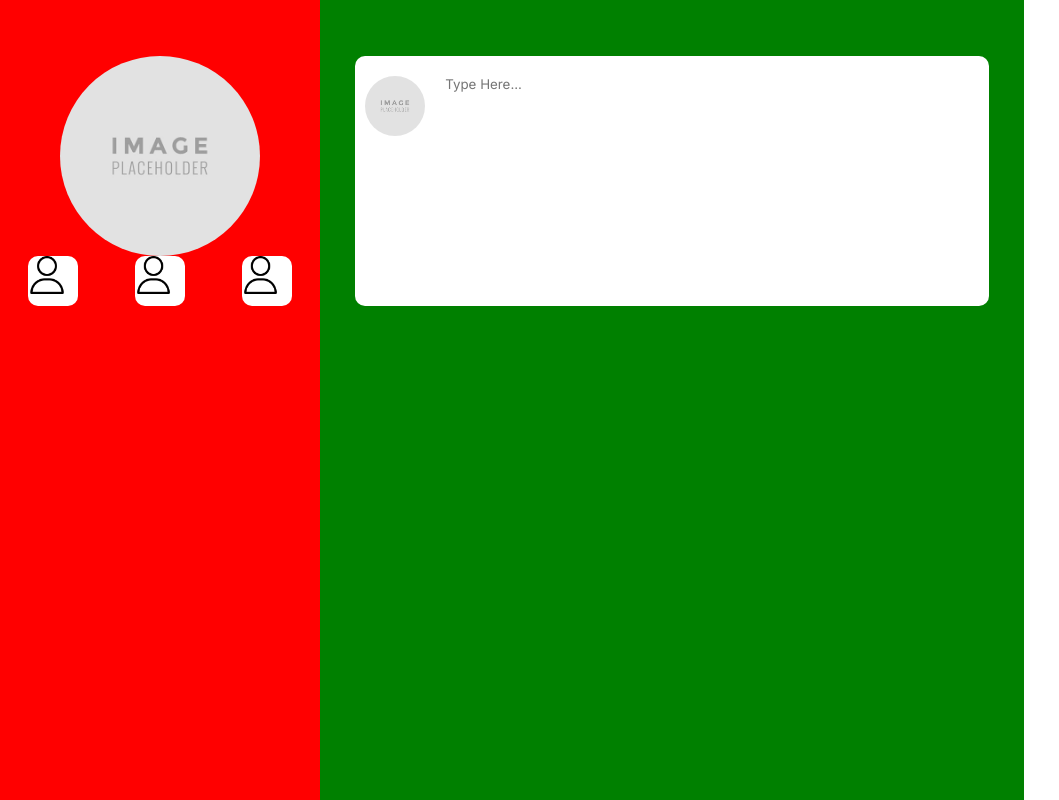
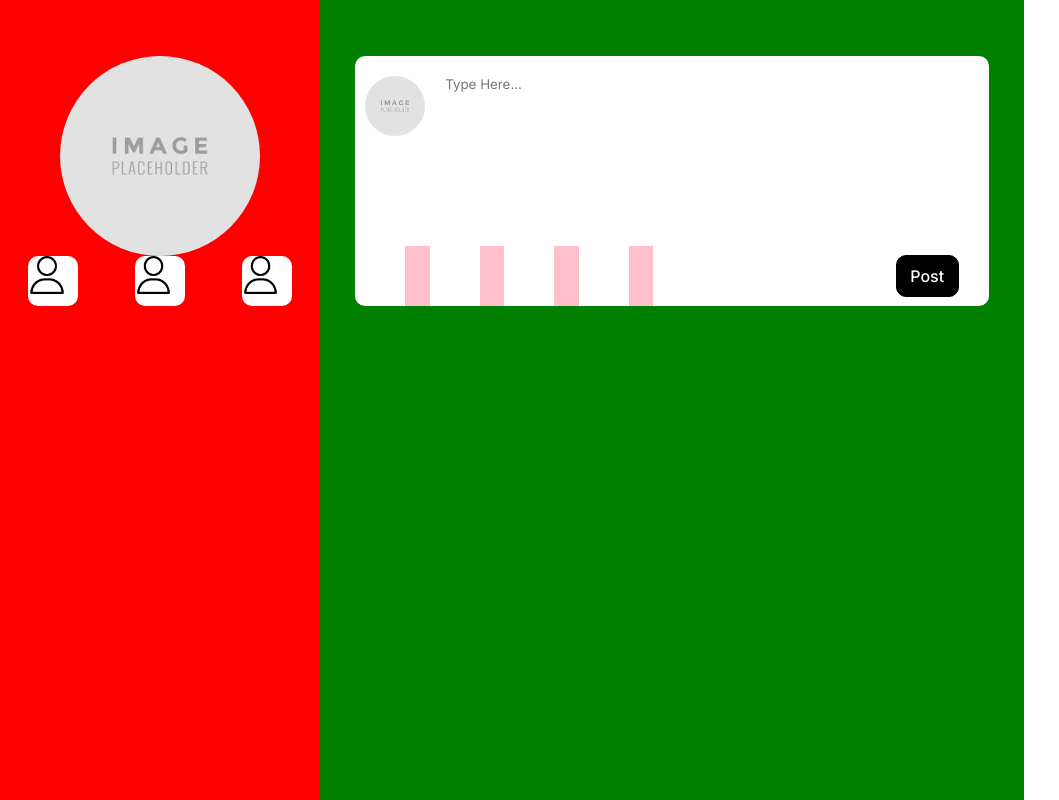
Before and after one commit to DylanBackus/SocialMedia, a React (Vite) app: page / in a window 1280 px wide. Shown: the whole page, without its empty margins (0-1059 px from the left). Built offline with nearby package versions, Linux system fonts and the light colour scheme.

Commit message:
Added under attachments and post button for post container

```diff
--- a/src/HomeMidComponent.jsx
+++ b/src/HomeMidComponent.jsx
@@ -12,6 +12,25 @@ const HomeMidComponent = () => {
 
                         </textarea>
                     </div>
+                    <div className="post-section-attachments">
+                        <div className="attachments">
+
+                        </div>
+                        <div className="attachments">
+
+                        </div>
+                        <div className="attachments">
+
+                        </div>
+                        <div className="attachments">
+
+                        </div>
+                        <div className="post-button-container">
+                            <a className="post-button">
+                                Post
+                            </a>
+                        </div>
+                    </div>
                 </div>
             </div>
 
--- a/src/css/home.css
+++ b/src/css/home.css
@@ -1,32 +1,38 @@
-*{
+* {
     font-family: Inter;
 }
-.home-container{
+
+.home-container {
     width: 100%;
     display: flex;
     flex-direction: row;
 }
-.main-left{
+
+.main-left {
     width: 25%;
     background-color: red;
     height: 100vh;
 }
-.mid-home{
+
+.mid-home {
     display: flex;
     flex-direction: column;
     align-items: center;
     width: 55%;
     background-color: green;
 }
-.search-area{
+
+.search-area {
     width: 20%;
     background-color: aliceblue;
 }
-.pfp{
+
+.pfp {
     border-radius: 500px;
     width: 200px;
 }
-.profile-area{
+
+.profile-area {
     width: 100%;
     display: flex;
     flex-direction: column;
@@ -34,19 +40,22 @@
     align-items: center;
     margin-top: 56px;
 }
-.row{
+
+.row {
     display: flex;
     flex-direction: row;
     width: 100%;
     justify-content: center;
 }
-.profile-icon{
+
+.profile-icon {
     width: 100%;
     display: flex;
     flex-direction: row;
     justify-content: space-around;
 }
-.max-size{
+
+.max-size {
     width: 50px;
     height: 50px;
     background-color: #FFFFFF;
@@ -54,10 +63,12 @@
     justify-content: center;
     align-items: center;
 }
-.max-size2{
+
+.max-size2 {
     width: 75%;
 }
-.post-container{
+
+.post-container {
     display: flex;
     flex-direction: column;
     width: 90%;
@@ -66,7 +77,8 @@
     border-radius: 10px;
     background-color: white;
 }
-.post-section{
+
+.post-section {
     display: flex;
     flex-direction: row;
     width: 100%;
@@ -74,14 +86,15 @@
     padding-top: 20px;
     overflow: hidden;
 }
-.pfp-post{
+
+.pfp-post {
     margin-left: 10px;
     border-radius: 500px;
     width: 60px;
     height: 60px;
 }
 
-.textarea-post{
+.textarea-post {
     width: 80%;
     margin-left: 20px;
     background-color: white;
@@ -91,3 +104,48 @@
     resize: none;
     text-decoration: none;
 }
+
+.post-section-attachments {
+    display: flex;
+    flex-direction: row;
+    align-items: center;
+    width: 100%;
+}
+
+.attachments {
+    width: 8%;
+    height: 60px;
+    margin-left: 50px;
+    background-color: pink;
+}
+
+.post-button-container {
+    display: flex;
+    flex-direction: row;
+    justify-content: flex-end;
+
+    width: 100%;
+    padding-right: 30px;
+}
+
+.post-button {
+    display: flex;
+    flex-direction: column;
+    justify-content: center;
+    align-items: center;
+
+    width: 20%;
+    height: 40px;
+    border-radius: 10px;
+
+    cursor: pointer;
+    background-color: black;
+    color: white;
+    border: solid 1px black;
+}
+
+.post-button:hover{
+    background-color: white;
+    color: black;
+    transition: 0.5s;
+}
```
